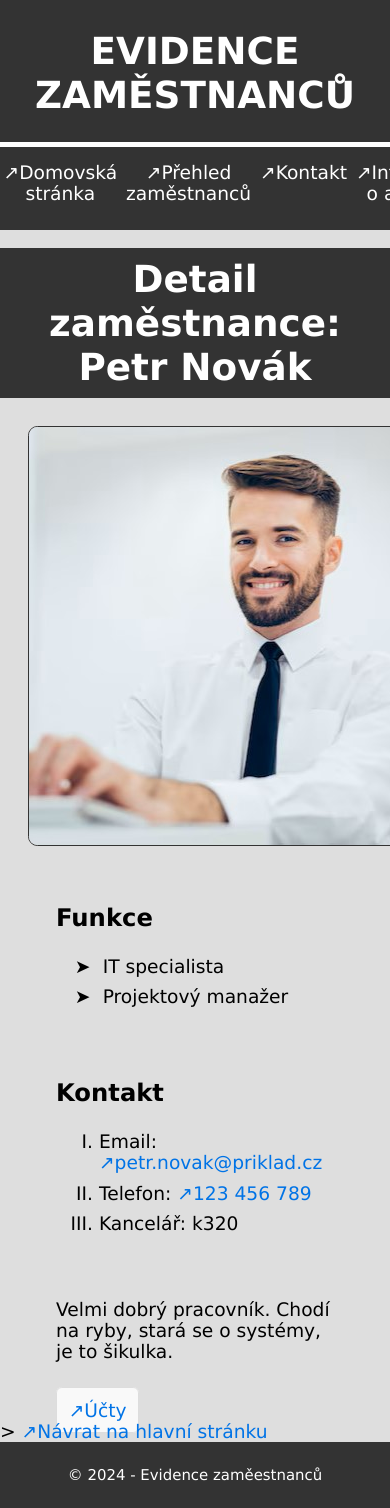
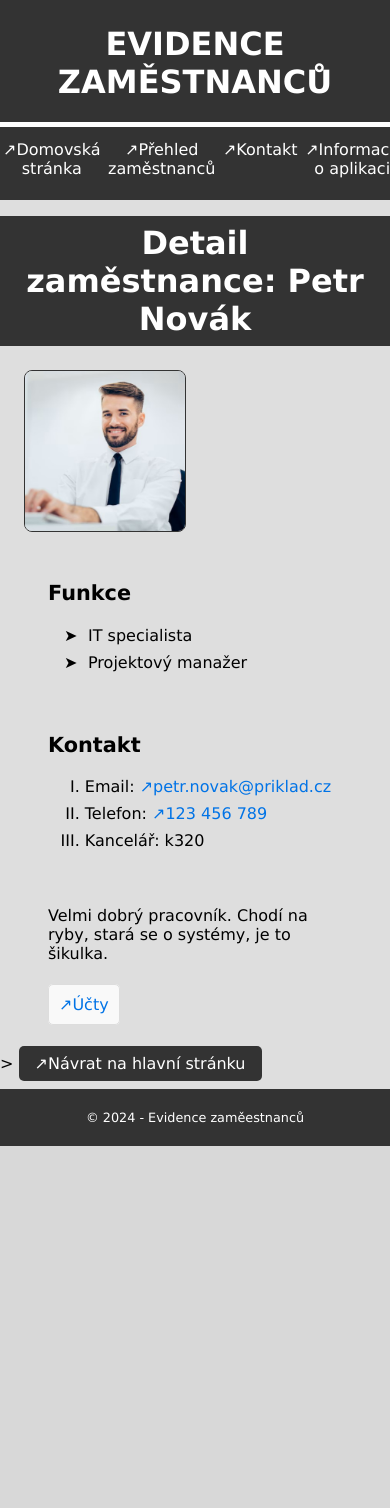
Before and after one commit to cernyj-dev/Evidence-zamestnancu, a PHP site: page /?page=employee_details&id=1 in a window 390 px wide; the page is wider, and only the part inside the window is pictured. After the commit the page ends 1146 px from the top of that part, so only its background shows below. Run offline with PHP 8.4, Linux system fonts and the light colour scheme.

Commit message:
More media queries

```diff
--- a/stylesheets/global.css
+++ b/stylesheets/global.css
@@ -4,9 +4,10 @@
 }
 
 :root {
-    font-size: 14pt;
+    font-size: 12pt;
     --spacing-default: 1rem;
     font-family: Geneva, Tahoma, Verdana, sans-serif;
+
 }
 
 header {
@@ -36,14 +37,11 @@
 }
 
 .nav-list li{
-    /*background-color: #f9f9f9;*/
-
     padding: 0.1875rem;
 }
 
 .nav-list li > *{
     text-decoration: none;
-    /*color: #0073e6;*/
     color: white;
 }
 
@@ -86,25 +84,16 @@
 }
 
 
-/*
+
 .back-link {
     display: inline-block;
-    margin: 1rem 0 0.5rem;
+    margin: 2rem 0 0.5rem;
     padding: 0.5rem 1rem;
     background-color:  #333;
     color: white;
-    border-radius: 5px;
+    border-radius: 0.3125rem;
 }
 
-.back-link:hover {
-    background-color: #005bb5;
-}
-
-
-.back-link::after{
-    content: "\21A9";
-    color:white;
-}*/
 :is(a:not([href="title_page.html"]), .nav-list:first-child a)::before{
     content:"\2197"
 }
@@ -116,7 +105,7 @@
     padding: 0.5rem 1rem;
     background-color:  #333;
     color: white;
-    border-radius: 5px;
+    border-radius: 0.3125rem;
 }
 
 
@@ -142,21 +131,36 @@
 }
 
 img{
-    max-width: 15rem;
+    max-width: 12rem;
     margin: 1.5rem;
     border: 0.1rem solid #333;
     border-radius:0.5rem;
     grid-area: img;
+    object-fit: cover;
 }
 
 
 
-/*
-#seznam_novacku ol{
-    display: none;
+/* For larger screens */
+@media (min-width: 1024px) {
+    img {
+        width: 16rem;
+        height: 16rem;
+    }
 }
 
-#seznam_novacku:hover ol {
-    display: block;
+/* For tablets */
+@media (max-width: 1024px) {
+    img {
+        width: 14rem;
+        height: 14rem;
+    }
 }
-*/
+
+/* For mobile devices */
+@media (max-width: 600px) {
+    img {
+        width: 10rem;
+        height: 10rem;
+    }
+}
```
